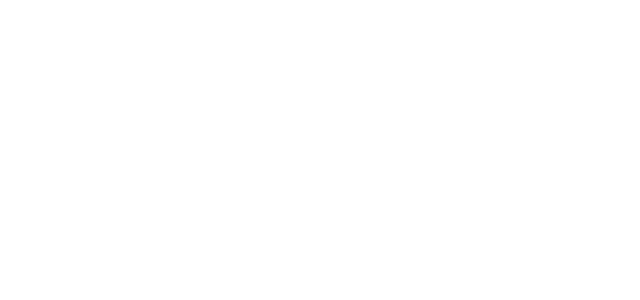
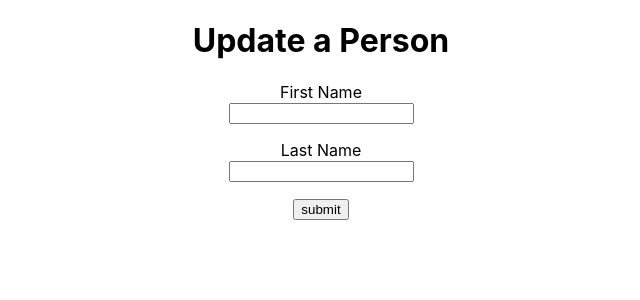
Before and after one commit to JonathanJKuhn/BC-MERN-MyNewProject, a React (Create React App) app in the folder client/: page /people/edit/1 in a window 1280 px wide. Before the commit this address had no page. Shown: the top 300 px of the page, without its empty margins (319-959 px from the left). Built offline with nearby package versions, Linux system fonts and the light colour scheme; no server answers.

Commit message:
Added update person feature to FE

```diff
--- a/client/src/App.js
+++ b/client/src/App.js
@@ -1,16 +1,18 @@
-import './App.css';
-import { BrowserRouter, Routes, Route, Navigate } from 'react-router-dom'
-import Main from './views/Main'
-import Detail from './components/Detail'
+import "./App.css";
+import { BrowserRouter, Routes, Route, Navigate } from "react-router-dom";
+import Main from "./views/Main";
+import Detail from "./components/Detail";
+import Update from "./components/Update";
 
 function App() {
   return (
     <div className="App">
       <BrowserRouter>
         <Routes>
-          <Route element={<Navigate to='/people'/>} path='/' />
-          <Route element={<Main/>} path='/people' />
-          <Route element={<Detail/>} path='/people/:id' />
+          <Route element={<Navigate to="/people" />} path="/" />
+          <Route element={<Main />} path="/people" />
+          <Route element={<Detail />} path="/people/:id" />
+          <Route element={<Update />} path="/people/edit/:id" />
         </Routes>
       </BrowserRouter>
     </div>
--- a/client/src/components/PersonList.js
+++ b/client/src/components/PersonList.js
@@ -1,36 +1,37 @@
-import React, { useEffect } from 'react'
-import { Link } from 'react-router-dom'
-import axios from 'axios'
+import React, { useEffect } from "react";
+import { Link } from "react-router-dom";
+import axios from "axios";
 
 const PersonList = (props) => {
-    const {people, setPeople} = props
+  const { people, setPeople } = props;
 
   useEffect(() => {
-        axios.get("http://localhost:8000/api/people")
+    axios
+      .get("http://localhost:8000/api/people")
       .then((res) => {
-                console.log(res.data)
-                setPeople(res.data)
+        console.log(res.data);
+        setPeople(res.data);
       })
       .catch((err) => {
-                console.log(err)
-            })
-    }, [setPeople])
+        console.log(err);
+      });
+  }, [setPeople]);
 
   return (
     <div>
-            {
-                people.map((person, index) => {
+      {people.map((person, index) => {
         return (
           <div key={index}>
             <p>{person.lastName}</p>
             <p>{person.firstName}</p>
             <Link to={`/people/${person._id}`}>{person.firstName}'s Page!</Link>
+            <span> | </span>
+            <Link to={`/people/edit/${person.id}`}>Edit</Link>
           </div>
-                    )
-                })
-            }
+        );
+      })}
     </div>
-    )
-}
+  );
+};
 
-export default PersonList
+export default PersonList;
--- /dev/null
+++ b/client/src/components/Update.js
@@ -0,0 +1,69 @@
+import React, { useState, useEffect } from "react";
+import { useNavigate, useParams } from "react-router-dom";
+import axios from "axios";
+
+const Update = (props) => {
+  const { id } = useParams();
+  const [firstName, setFirstName] = useState();
+  const [lastName, setLastName] = useState();
+  const navigate = useNavigate();
+
+  useEffect(() => {
+    axios
+      .get(`http://localhost:8000/api/people/${id}`)
+      .then((res) => {
+        setFirstName(res.data.firstName);
+        setLastName(res.data.lastName);
+      })
+      .catch((err) => console.log(err));
+  }, [id]);
+
+  const updatePerson = (e) => {
+    e.preventDefault();
+    axios
+      .put(`http://localhost:8000/api/people/${id}`, {
+        firstName,
+        lastName,
+      })
+      .then((res) => {
+        console.log(res);
+        navigate("/home");
+      })
+      .catch((err) => console.log(err));
+  };
+
+  return (
+    <div>
+      <h1>Update a Person</h1>
+      <form onSubmit={updatePerson}>
+        <p>
+          <label>First Name</label>
+          <br />
+          <input
+            type="text"
+            name="firstName"
+            value={firstName}
+            onChange={(e) => {
+              setFirstName(e.target.value);
+            }}
+          />
+        </p>
+        <p>
+          <label>Last Name</label>
+          <br />
+          <input
+            type="text"
+            name="lastName"
+            value={lastName}
+            onChange={(e) => {
+              setLastName(e.target.value);
+            }}
+          />
+        </p>
+        <input type="submit" value="submit" />
+      </form>
+    </div>
+  );
+};
+
+export default Update;
```
Lines whose indentation alone changed are shown as unchanged.
